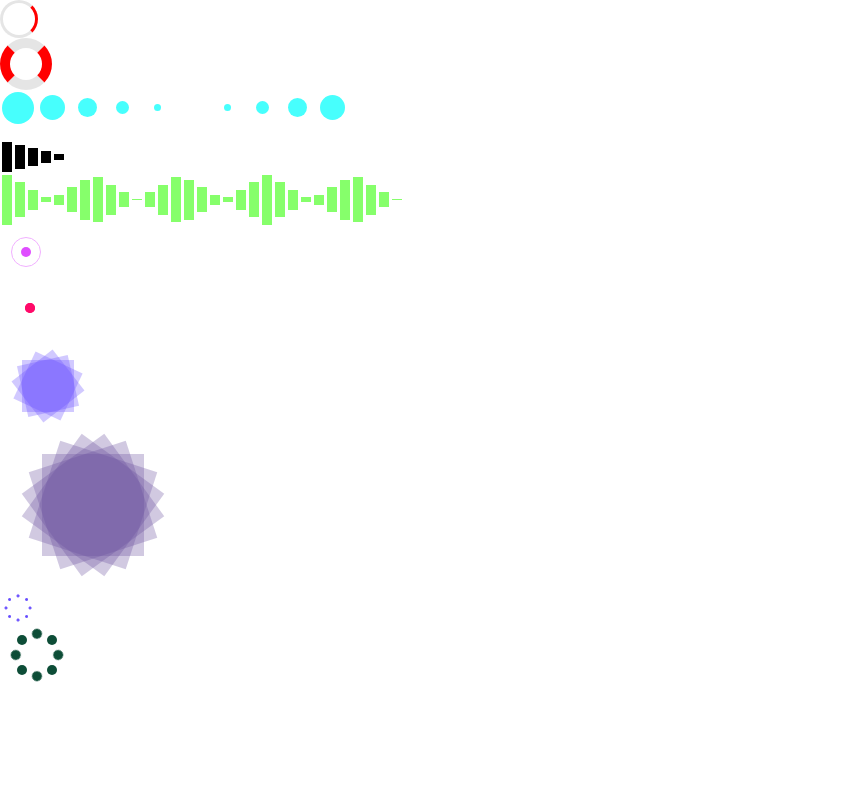
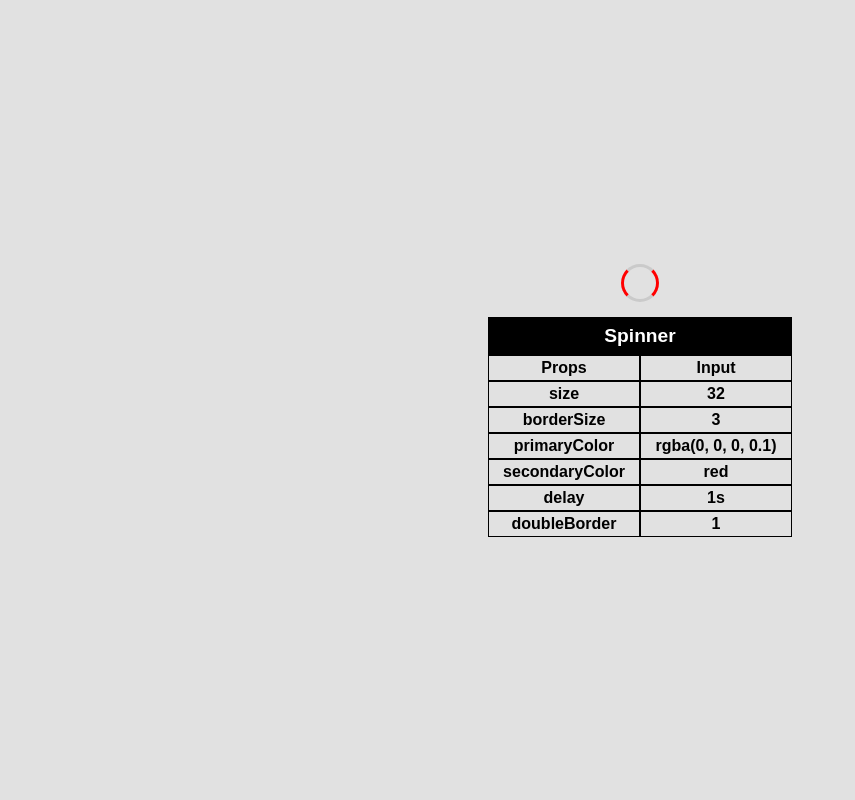
Before and after one commit to josue-rojas/react-loading, a React (Create React App) app: page / in a window 1280 px wide. Shown: the top 800 px of the page, without its empty margins (0-855 px from the left). Built offline with nearby package versions, Linux system fonts and the light colour scheme.

Commit message:
created some componenets for a better website display

```diff
--- a/src/App.js
+++ b/src/App.js
@@ -1,128 +1,113 @@
 import React, { Component } from 'react';
-import Spin from './Components/Spin';
-import Dots from './Components/Dots';
-import Bars from './Components/Bars';
-import Pulse from './Components/Pulse';
-import Squares from './Components/Squares';
-import SpinDots from './Components/SpinDots';
+import InputTable from './InputTable'
+import * as Loaders from './LoaderMakers';
 
+// a FullView is a div that represents a full screen page with everything center.....simple..... (a slideshow sort of)
+class FullView extends Component{
+  render(){
+    const style = {
+      width: '100vw',
+      height: '100vh',
+      display: 'flex',
+      justifyContent: 'center',
+      alignItems: 'center',
+      backgroundColor: this.props.bgColor,
+      backgroundImage: this.props.backgroundImage,
+    }
+    return(
+      <div className='Full-View' style={style}>
+        {this.props.stuff}
+      </div>
+    )
+  }
+}
 
-const SpinExample = (
-  <div>
-    <Spin
-      size={32}
-      borderSize={3}
-      primaryColor={'rgba(0, 0, 0, 0.1)'}
-      secondaryColor={'red'}
-      delay={'1s'}/>
-    <Spin
-      size={32}
-      borderSize={10}
-      primaryColor={'rgba(0, 0, 0, 0.1)'}
-      secondaryColor={'red'}
-      delay={'750ms'}
-      doubleBorder={true}/>
-  </div>
-)
-
-const DotsExample = (
-  <div>
-    <Dots
-      size={32}
-      numDots={10}
-      color={'rgb(71, 255, 253)'}
-      delay={1000}
-      dotDelay={100}/>
-    <Dots
-      size={12}
-      numDots={5}
-      color={'rgb(130, 200, 253)'}
-      delay={750}
-      dotDelay={0}/>
-  </div>
-)
-
-const BarsExample = (
-  <div>
-    <Bars
-      width={'10px'}
-      maxHeight={'30px'}
-      minHeight={'5px'}
-      numBars={5}
-      color={'black'}
-      delay={1000}
-      barDelay={100}/>
-    <Bars
-      width={'10px'}
-      maxHeight={'50px'}
-      minHeight={'1px'}
-      numBars={31}
-      color={'rgb(134, 255, 107)'}
-      delay={1000}
-      barDelay={150}/>
-  </div>
-)
-
-const PulseExample = (
-  <div>
-    <Pulse
-      maxSize={52}
-      minSize={10}
-      borderSize={1}
-      color={'rgb(223, 77, 255)'}
-      delay={1000}/>
-    <Pulse
-      maxSize={60}
-      minSize={10}
-      borderSize={5}
-      color={'rgb(255, 10, 105)'}
-      delay={750}/>
-  </div>
-)
-
-const SquaresExample = (
-  <div>
-    <Squares
-      size={52}
-      numSquares={4}
-      delay={2000}
-      squareDelay={70}
-      color={'rgb(103, 77, 255)'}
-      alternate={true}/>
-    <Squares
-      size={102}
-      numSquares={5}
-      delay={2000}
-      squareDelay={100}
-      color={'rgb(103, 77, 155)'}/>
-  </div>
-)
-
-const SpinDotsExample = (
-  <div>
-    <SpinDots
-      size={20}
-      circleSize={3}
-      delay={2000}
-      color={'rgb(103, 77, 255)'}/>
-    <SpinDots
-      size={40}
-      circleSize={10}
-      delay={1500}
-      color={'rgb(13, 77, 55)'}/>
-  </div>
-)
+class InnerView extends Component{
+  constructor(props){
+    super(props)
+  }
+  render(){
+    const innerViewStyle={
+      display:'flex',
+      justifyContent: 'center',
+      alignItems: 'center',
+      flexDirection: 'column'
+     }
+    return(
+      <div style={innerViewStyle}>
+        {this.props.maker.make()}
+        <InputTable
+          title={'Spinner'}
+          titles={this.props.maker.titles}
+          defaults={this.props.maker.defaults}/>
+      </div>
+    )
+  }
+}
 
 class App extends Component {
+  constructor(props){
+    super(props);
+    this.state = {
+      positions: [],
+      viewSize: 0,
+    }
+    this.findNext = this.findNext.bind(this);
+    this.handleKeys = this.handleKeys.bind(this);
+  }
+
+  componentDidMount(){
+    const views = document.getElementsByClassName('Full-View');
+    const viewsPosition = [];
+    for(let i = 0; i < views.length; i++){
+      viewsPosition.push(views[i].offsetTop)
+    }
+    this.setState({
+      positions: viewsPosition,
+      // will give error if view 1 does not exist
+      viewSize: views[1].offsetTop,
+    })
+  }
+
+  findNext(currPos, forward){
+    // cant divide by zero
+    if(currPos == 0) return forward ? this.state.positions[1] : this.state.positions[-1] ;
+    return this.state.positions[Math.floor(currPos / this.state.viewSize) + (forward ? 1 : -1)];
+  }
+
+  handleKeys(e){
+    let currPos = window.pageYOffset;
+    let nextPos = 0;
+    switch(e.keyCode){
+      case 37:
+        // left
+        nextPos = this.findNext(currPos, false)
+        break;
+      case 38:
+        // up
+        nextPos = this.findNext(currPos, false)
+        break;
+      case 39:
+        // right
+        nextPos = this.findNext(currPos, true)
+        break;
+      case 40:
+        // down
+        nextPos = this.findNext(currPos, true)
+        break;
+      default:
+        break;
+    }
+    if(nextPos != undefined) window.scroll(0, nextPos);
+  }
   render() {
+    const spinnnerInner = (<InnerView maker={Loaders.SpinnerMaker}/>)
+    const dotInner = (<InnerView maker={Loaders.DotMaker}/>)
+
     return (
-      <div>
-        {SpinExample}
-        {DotsExample}
-        {BarsExample}
-        {PulseExample}
-        {SquaresExample}
-        {SpinDotsExample}
+      <div onKeyDown={this.handleKeys} tabIndex="0">
+        <FullView stuff={spinnnerInner} bgColor={'rgb(225,225,225)'}/>
+        <FullView stuff={dotInner} bgColor={'rgb(225,225,225)'}/>
       </div>
     );
   }
--- a/src/Components/Bars.js
+++ b/src/Components/Bars.js
@@ -40,7 +40,6 @@ export default class Bars extends Component{
         <div style={barWrapper}>
           <div style={this.getBarStyle(delay)}/>
         </div>)
-      console.log(delay)
       delay+=this.props.barDelay;
     }
     return bars;
--- /dev/null
+++ b/src/InputTable.js
@@ -0,0 +1,61 @@
+import React, { Component } from 'react';
+// seperated this cause it was too big...(to fail?!?!?!)
+export default class InputTable extends Component{
+  constructor(props){
+    super(props);
+  }
+  createInputRows(titles, defaults){
+    const inputRows = [];
+    const style = {
+      fontWeight: 800,
+      width: '150px',
+      textAlign: 'center',
+      display: 'inline-block',
+      border: '1px solid black',
+      padding: '3px 0',
+    }
+    console.log(titles)
+    for(let i = 0; i < titles.length; i++){
+      inputRows.push(
+        <div>
+          <div style={style}>{titles[i]}</div>
+          <div style={style}>{defaults[i]}</div>
+        </div>
+      )
+    }
+    return inputRows;
+  }
+  render(){
+    const style={
+      title: {
+        fontWeight: 800,
+        fontSize: '1.2rem',
+        textAlign: 'center',
+        padding: '7px 0',
+        marginTop: '15px',
+        border: '1px solid black',
+        backgroundColor: 'black',
+        color: 'white',
+      },
+      th: {
+        fontWeight: 800,
+        width: '150px',
+        textAlign: 'center',
+        display: 'inline-block',
+        border: '1px solid black',
+        padding: '3px 0',
+      },
+    }
+    const inputRows = this.createInputRows(this.props.titles, this.props.defaults);
+    return(
+      <div>
+        <div style={style.title}>{this.props.title}</div>
+        <div>
+          <div style={style.th}>Props</div>
+          <div style={style.th}>Input</div>
+        </div>
+        {inputRows}
+      </div>
+    )
+  }
+}
--- /dev/null
+++ b/src/LoaderMakers.js
@@ -0,0 +1,147 @@
+// LoadingComponent Creater classes for input table (much neater here)
+import React from 'react';
+import Spin from './Components/Spin';
+import Dots from './Components/Dots';
+import Bars from './Components/Bars';
+import Pulse from './Components/Pulse';
+import Squares from './Components/Squares';
+import SpinDots from './Components/SpinDots';
+
+class SpinnerMaker {
+  static titles = ['size', 'borderSize', 'primaryColor', 'secondaryColor', 'delay', 'doubleBorder']
+  static defaults = ['32', 3, 'rgba(0, 0, 0, 0.1)', 'red', '1s', 1]
+  static make(props = this.defaults){
+    return (<Spin
+      size={props[0]}
+      borderSize={props[1]}
+      primaryColor={props[2]}
+      secondaryColor={props[3]}
+      delay={props[4]}
+      doubleBorder={props[5]}/>)
+  }
+}
+
+class DotMaker {
+  static titles = ['size, numDots', 'color', 'delay', 'dotDelay']
+  static defaults = [32, 10, 'rgb(130, 200, 253)', 1000, 100]
+  static make(props=this.defaults){
+    return(
+      <Dots
+        size={props[0]}
+        numDots={props[1]}
+        color={props[2]}
+        delay={props[3]}
+        dotDelay={props[4]}/>
+    )
+  }
+}
+
+
+export {SpinnerMaker, DotMaker};
+
+
+const SpinExample = (
+  <div>
+    <Spin
+      size={32}
+      borderSize={3}
+      primaryColor={'rgba(0, 0, 0, 0.1)'}
+      secondaryColor={'red'}
+      delay={'1s'}/>
+    <Spin
+      size={32}
+      borderSize={10}
+      primaryColor={'rgba(0, 0, 0, 0.1)'}
+      secondaryColor={'red'}
+      delay={'750ms'}
+      doubleBorder={true}/>
+  </div>
+)
+
+const DotsExample = (
+  <div>
+    <Dots
+      size={32}
+      numDots={10}
+      color={'rgb(71, 255, 253)'}
+      delay={1000}
+      dotDelay={100}/>
+    <Dots
+      size={12}
+      numDots={5}
+      color={'rgb(130, 200, 253)'}
+      delay={750}
+      dotDelay={0}/>
+  </div>
+)
+
+const BarsExample = (
+  <div>
+    <Bars
+      width={'10px'}
+      maxHeight={'30px'}
+      minHeight={'5px'}
+      numBars={5}
+      color={'black'}
+      delay={1000}
+      barDelay={100}/>
+    <Bars
+      width={'10px'}
+      maxHeight={'50px'}
+      minHeight={'1px'}
+      numBars={31}
+      color={'rgb(134, 255, 107)'}
+      delay={1000}
+      barDelay={150}/>
+  </div>
+)
+
+const PulseExample = (
+  <div>
+    <Pulse
+      maxSize={52}
+      minSize={10}
+      borderSize={1}
+      color={'rgb(223, 77, 255)'}
+      delay={1000}/>
+    <Pulse
+      maxSize={60}
+      minSize={10}
+      borderSize={5}
+      color={'rgb(255, 10, 105)'}
+      delay={750}/>
+  </div>
+)
+
+const SquaresExample = (
+  <div>
+    <Squares
+      size={52}
+      numSquares={4}
+      delay={2000}
+      squareDelay={70}
+      color={'rgb(103, 77, 255)'}
+      alternate={true}/>
+    <Squares
+      size={102}
+      numSquares={5}
+      delay={2000}
+      squareDelay={100}
+      color={'rgb(103, 77, 155)'}/>
+  </div>
+)
+
+const SpinDotsExample = (
+  <div>
+    <SpinDots
+      size={20}
+      circleSize={3}
+      delay={2000}
+      color={'rgb(103, 77, 255)'}/>
+    <SpinDots
+      size={40}
+      circleSize={10}
+      delay={1500}
+      color={'rgb(13, 77, 55)'}/>
+  </div>
+)
```
